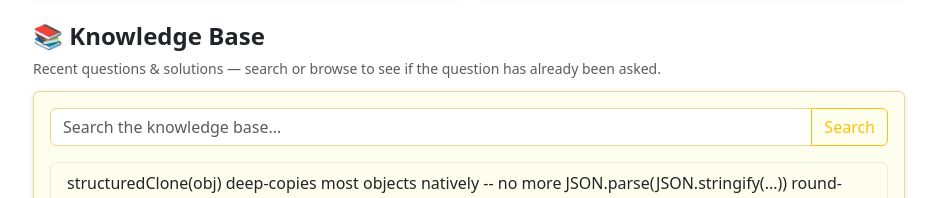
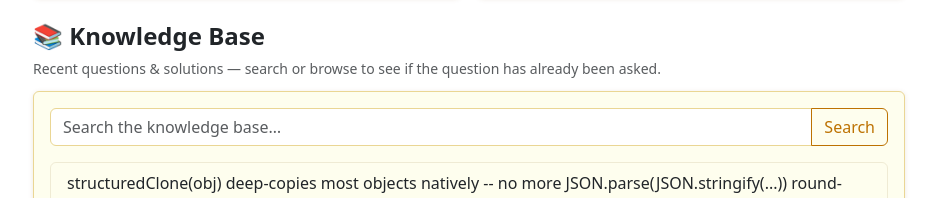
Before and after one commit to bjsmith33-byteme/gold-stars, a React (Vite) app: page / in a window 1280 px wide. Shown: the part 1476-1674 px from the top of the page, without its empty margins (171-1108 px from the left). Built offline with nearby package versions, Linux system fonts and the light colour scheme.

Commit message:
More styling changes

```diff
--- a/src/components/KnowledgeBasePreview.jsx
+++ b/src/components/KnowledgeBasePreview.jsx
@@ -46,7 +46,7 @@ export function KnowledgeBasePreview({ events }) {
             placeholder="Search the knowledge base…"
             aria-label="Search the knowledge base"
           />
-          <Button type="submit" variant="outline-warning">
+          <Button type="submit" variant="outline-secondary">
             Search
           </Button>
         </InputGroup>
--- a/src/components/ReviewChangesPanel.jsx
+++ b/src/components/ReviewChangesPanel.jsx
@@ -40,7 +40,7 @@ export function ReviewChangesPanel({ draft, onEdit, onRemove, onClear }) {
         <span className="fw-semibold">✎ Review changes ({draft.length})</span>
         {draft.length > 0 && (
           <Button variant="outline-secondary" size="sm" onClick={clear}>
-            Cancel / Clear
+            Remove All
           </Button>
         )}
       </Card.Header>
--- a/src/custom.css
+++ b/src/custom.css
@@ -117,15 +117,28 @@
 [data-bs-theme="light"] .form-select {
   background-color: #ffffff;
 }
-.btn-outline-secondary {
+[data-bs-theme="light"] .btn-outline-secondary {
   border-color: #bd7202;
   color: #bd7202;
 }
-.btn-outline-secondary:hover, .btn-outline-secondary:focus {
+[data-bs-theme="light"] .btn-outline-secondary:hover,
+[data-bs-theme="light"] .btn-outline-secondary:focus {
   background-color: #bd7202;
   border-color: #bd7202;
   color: #ffffff;
 }
+
+[data-bs-theme="dark"] .btn-outline-secondary {
+  background-color: #0263c5;
+  /*border-color: #0088FF;*/
+  color: #fefeee;
+}
+[data-bs-theme="dark"] .btn-outline-secondary:hover,
+[data-bs-theme="dark"] .btn-outline-secondary:focus {
+  border-color: #0263c5;
+  background-color: #0088FF;
+  color: #000000;
+}
 /* .btn-btn-primary-outline,
 .btn-btn-primary-outline:hover, .btn-btn-primary-outline:focus {
 } */
```
Also changed, not shown: AI.txt.
